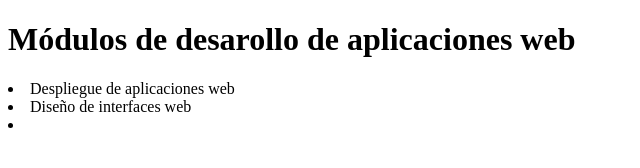
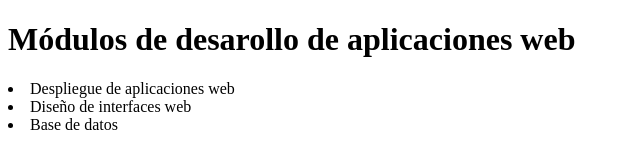
Before and after one commit to MonicaLeon11/DawAct1_4, a plain HTML site: page index.html in a window 1280 px wide. Shown: the whole page, without its empty margins (0-640 px from the left). Drawn offline with Linux system fonts and the light colour scheme.

Commit message:
Modulo nuevo add

```diff
--- a/index.html
+++ b/index.html
@@ -10,7 +10,8 @@
 <body>
     <h1>Módulos de desarollo de aplicaciones web</h1>
     <li>Despliegue de aplicaciones web</li>
-    <li>Diseño de interfaces web<li>
+    <li>Diseño de interfaces web </li>
+    <li>Base de datos</li>
 </body>
 
 </html>
```
